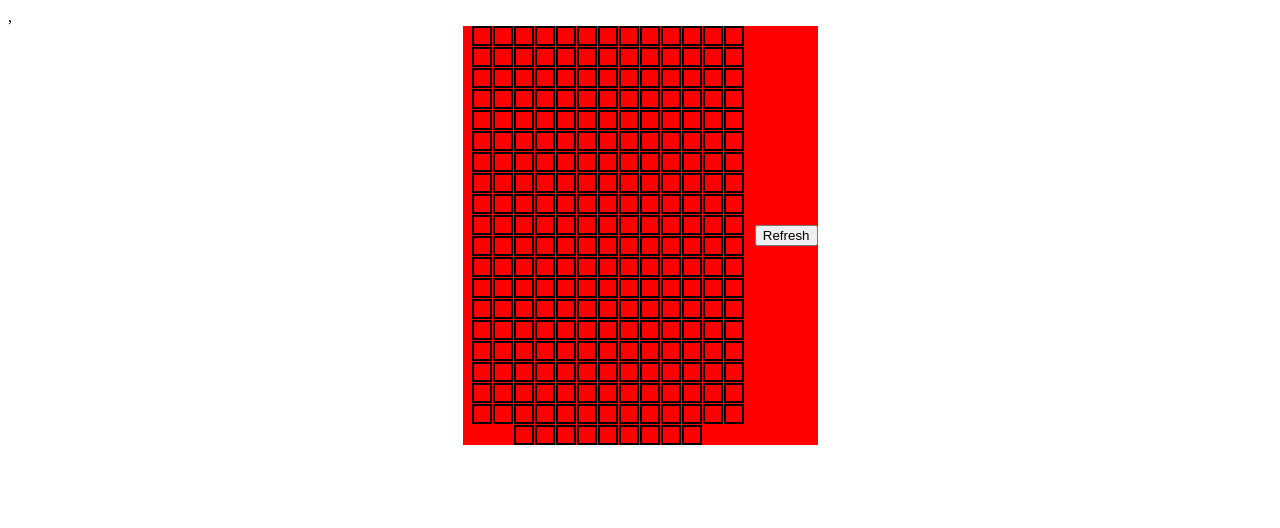
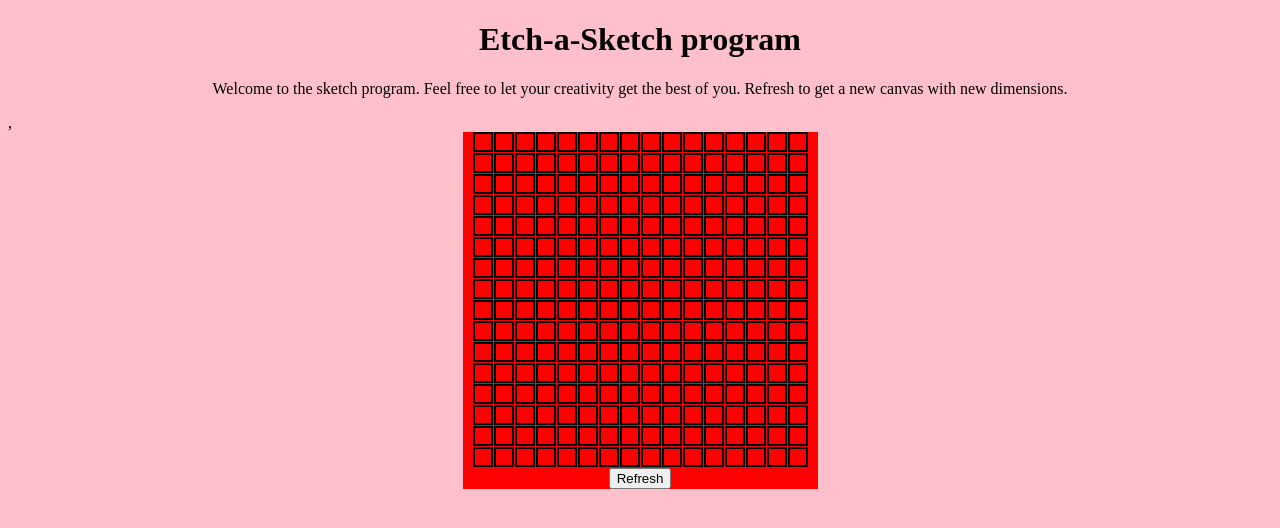
Before and after one commit to KallamSamad/etch-a-sketch, a plain HTML site: page index.html in a window 1280 px wide. Drawn offline with Linux system fonts and the light colour scheme.

Commit message:
added background color to body so it is ponk and used text align for the filler text

```diff
--- a/index.html
+++ b/index.html
@@ -17,10 +17,16 @@
             justify-content: center;
             align-items: center;
             margin: 0 auto;
+            flex-direction: column;
+        }
+        body{
+            background-color: pink;
         }
     </style>
 </head>
 <body>
+<h1 style="text-align: center;">Etch-a-Sketch program</h1>
+<p style="text-align: center;">Welcome to the sketch program. Feel free to let your creativity get the best of you. Refresh to get a new canvas with new dimensions.</p>
 ,<script src ="etch-a-sketch.js" defer></script>
 </body>
 </html>
```
